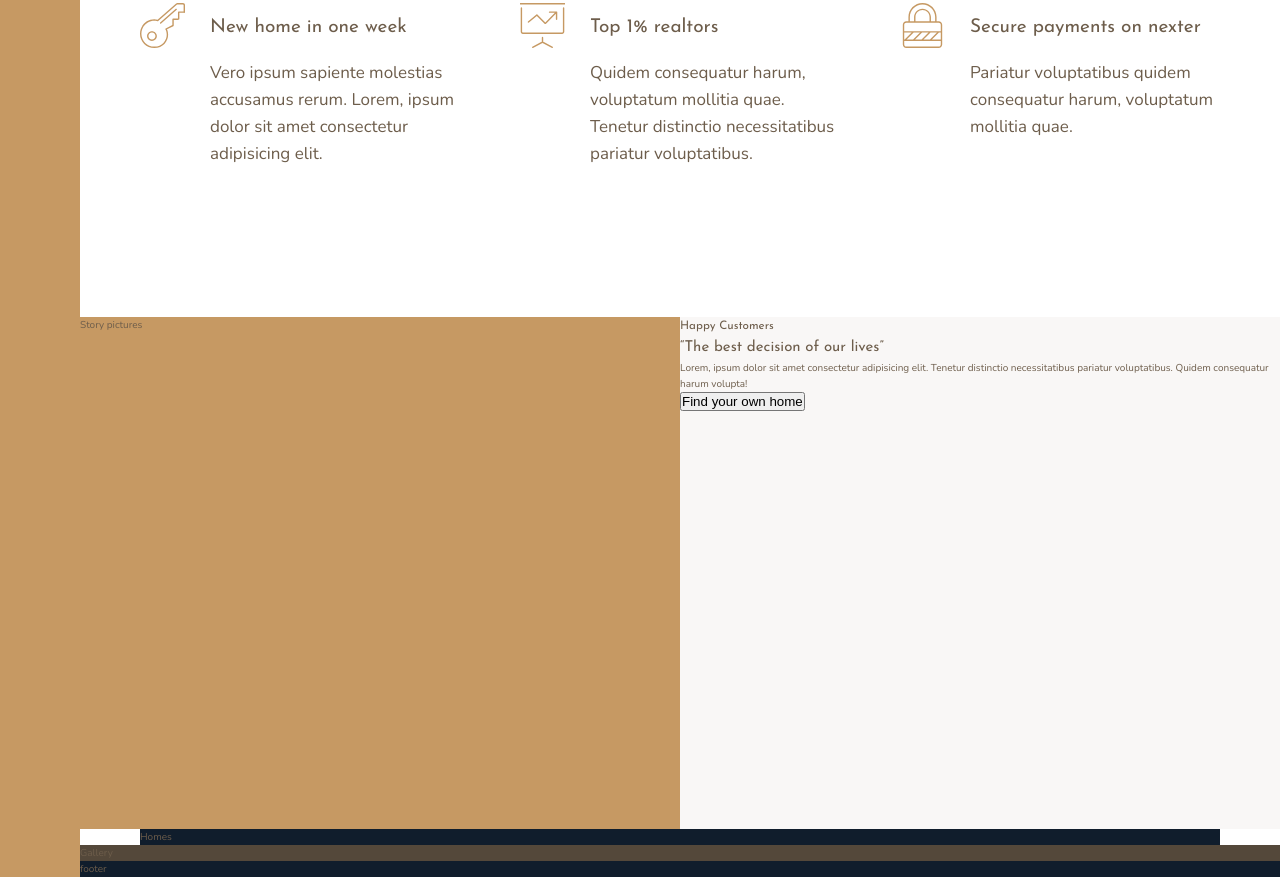
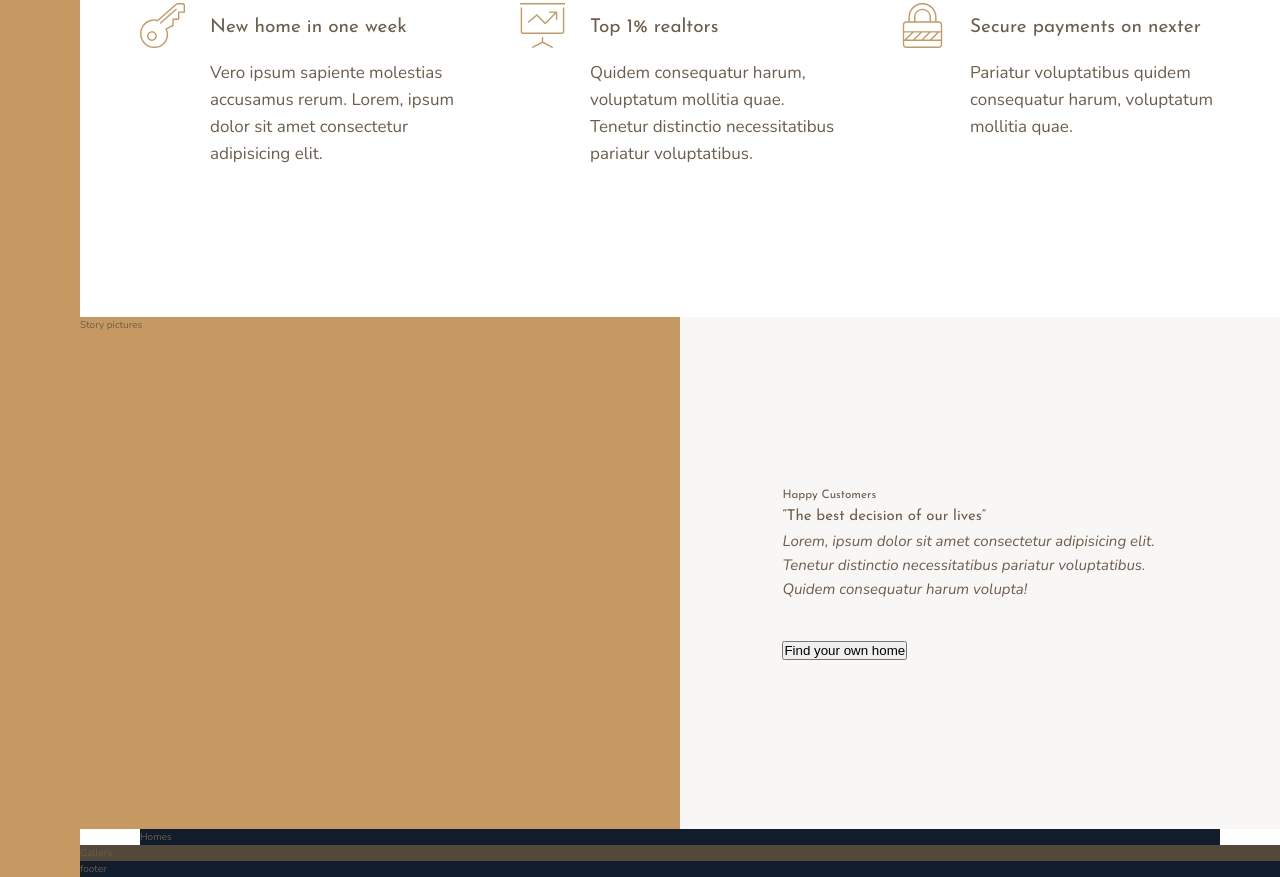
Before and after one commit to tchoforwilson/Nexter, a website: page index.html in a window 1280 px wide. Shown: the part 991-1868 px from the top of the page. Drawn offline with nearby package versions, Linux system fonts and the light colour scheme; files that its build step writes are made by us from their sources.

Commit message:
Styled story content section

```diff
--- a/sass/_story.scss
+++ b/sass/_story.scss
@@ -6,5 +6,23 @@
   &__content {
     background-color: $color-grey-light-1;
     grid-column: col-start 5 / full-end;
+
+    padding: 6rem 8vw;
+
+    //  With Flex box
+    // display: flex;
+    // flex-direction: column;
+    // justify-content: center;
+    // align-items: flex-start;
+
+    display: grid;
+    align-content: center;
+    justify-items: start;
+  }
+
+  &__text {
+    font-size: 1.5rem;
+    font-style: italic;
+    margin-bottom: 4rem;
   }
 }
```
